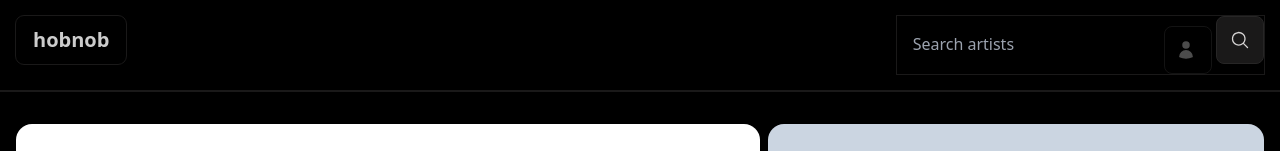
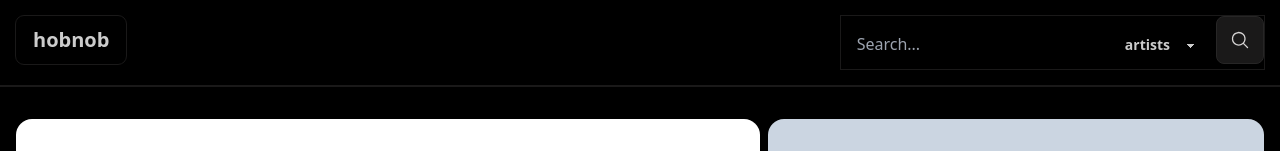
Before and after one commit to moreSalt/hobnob-client, a SvelteKit app: page / in a window 1280 px wide. Shown: the top 151 px of the page. Built offline with nearby package versions, Linux system fonts and the light colour scheme.

Commit message:
Changed search

```diff
--- a/src/lib/components/searchcities.svelte
+++ b/src/lib/components/searchcities.svelte
@@ -15,7 +15,7 @@
                     rounded-lg
                     min-w-96
                     shadow-2xl
-                    bg-base-300/75
+                    bg-base-300
                     hover:cursor-pointer
                     hover:bg-base-300
                     group
@@ -25,7 +25,7 @@
                 <div class="card-body flex flex-row justify-between items-center gap-8">
 
                     <h3
-                        class="font-bold text-white whitespace-nowrap text-ellipsis overflow-hidden"
+                        class="font-bold text-error whitespace-nowrap text-ellipsis overflow-hidden" class:text-white={item.source !== "ra"}
                     >
                         {item.name}
                     </h3>
--- a/src/lib/components/searchform.svelte
+++ b/src/lib/components/searchform.svelte
@@ -1,7 +1,8 @@
 <script lang="ts">
     // import { page } from '$app/stores'
     import { goto } from '$app/navigation';
-    export let artistSelected = true;
+    // export let artistSelected = true;
+    export let selectedQuery = "artists"
     $: searchQuery = ""
 
     async function go() {
@@ -9,7 +10,7 @@
         let query = new URLSearchParams()
         await query.set('q', q);
         await query.set('s', "default");
-        window.location.href = `/${artistSelected ? "a" : "c" }?${query.toString()}`
+        window.location.href = `/${selectedQuery === "artists" ? "a" : "c" }?${query.toString()}`
     }
 
 </script>
@@ -17,14 +18,12 @@
     <form class="form-control group"  on:submit={go}>
     <div class="join outline outline-1 outline-base-300">
 
-        <input bind:value={searchQuery}  placeholder={artistSelected ? "Search artists" :  "Search cities"} class=" input join-item  border-0 focus:outline-0 group-focus:text-green-500 group-focus:outline group-focus:outline-pink-500"  />
+        <input bind:value={searchQuery}  placeholder="Search..." class=" input join-item  border-0 focus:outline-0 group-focus:text-green-500 group-focus:outline group-focus:outline-pink-500"  />
 
-
+<!--
         <label class="swap swap-rotate join-item btn btn-square bg-base-100 animate-pulse">
-            <!-- this hidden checkbox controls the state -->
             <input type="checkbox" bind:checked={artistSelected}/>
 
-            <!-- User icon -->
             <svg
                 class="swap-on fill-current w-5 h-5 fill-white/60"
                 xmlns="http://www.w3.org/2000/svg"
@@ -32,11 +31,9 @@
             >
             <path fill-rule="evenodd" d="M7.5 6a4.5 4.5 0 119 0 4.5 4.5 0 01-9 0zM3.751 20.105a8.25 8.25 0 0116.498 0 .75.75 0 01-.437.695A18.683 18.683 0 0112 22.5c-2.786 0-5.433-.608-7.812-1.7a.75.75 0 01-.437-.695z" clip-rule="evenodd" />
 
-                <!-- <path d="M5.64,17l-.71.71a1,1,0,0,0,0,1.41,1,1,0,0,0,1.41,0l.71-.71A1,1,0,0,0,5.64,17ZM5,12a1,1,0,0,0-1-1H3a1,1,0,0,0,0,2H4A1,1,0,0,0,5,12Zm7-7a1,1,0,0,0,1-1V3a1,1,0,0,0-2,0V4A1,1,0,0,0,12,5ZM5.64,7.05a1,1,0,0,0,.7.29,1,1,0,0,0,.71-.29,1,1,0,0,0,0-1.41l-.71-.71A1,1,0,0,0,4.93,6.34Zm12,.29a1,1,0,0,0,.7-.29l.71-.71a1,1,0,1,0-1.41-1.41L17,5.64a1,1,0,0,0,0,1.41A1,1,0,0,0,17.66,7.34ZM21,11H20a1,1,0,0,0,0,2h1a1,1,0,0,0,0-2Zm-9,8a1,1,0,0,0-1,1v1a1,1,0,0,0,2,0V20A1,1,0,0,0,12,19ZM18.36,17A1,1,0,0,0,17,18.36l.71.71a1,1,0,0,0,1.41,0,1,1,0,0,0,0-1.41ZM12,6.5A5.5,5.5,0,1,0,17.5,12,5.51,5.51,0,0,0,12,6.5Zm0,9A3.5,3.5,0,1,1,15.5,12,3.5,3.5,0,0,1,12,15.5Z"/> -->
             </svg>
 
 
-            <!-- City icon -->
             <svg
                 class="swap-off fill-current w-5 h-5 fill-white/60"
                 xmlns="http://www.w3.org/2000/svg"
@@ -50,7 +47,12 @@
             <svg xmlns="http://www.w3.org/2000/svg" viewBox="0 0 24 24" fill="currentColor" class="w-6 h-6">
               </svg>
 
-        </label>
+        </label> -->
+
+        <select name="" id="searchtype" class="select join-item focus:outline-0" bind:value={selectedQuery} >
+            <option value="artists">artists</option>
+            <option value="cities">cities</option>
+        </select>
 
 
         <button class="btn btn-square join-item bg-base-300">
--- a/src/lib/functions/lambda.ts
+++ b/src/lib/functions/lambda.ts
@@ -56,7 +56,6 @@ export async function Lambda(
             return body;
         } else if (method == "cities") {
             const body: CitiesResponse[] = await res.json();
-            await console.log(body)
             return body;
         } else {
             await console.log("WHAT IS THIS BS");
```
Also changed, not shown: src/routes/c/+page.server.ts (+27 -0 lines).
